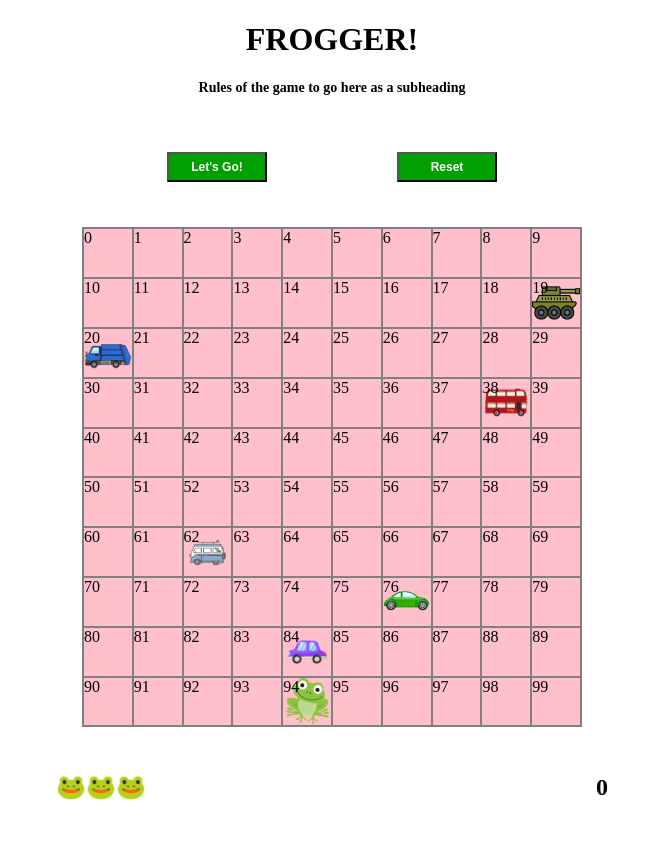
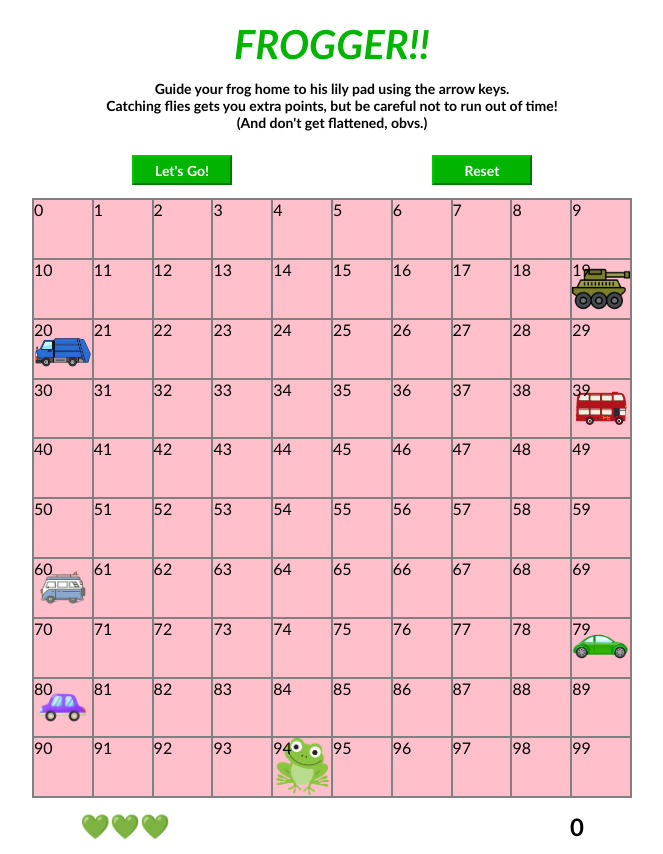
Before and after one commit to CatherineBrett/SEB-Project-1, a plain HTML site: page index.html in a window 1280 px wide. Shown: the whole page, without its empty margins (308-971 px from the left). Drawn offline with Linux system fonts and the light colour scheme.

Commit message:
Some minor changes to styling.

```diff
--- a/index.html
+++ b/index.html
@@ -8,8 +8,13 @@
     <script defer src="./scripts/app.js"></script>
   </head>
   <body>
-    <h1>FROGGER!</h1>
-    <h2>Rules of the game to go here as a subheading</h2>
+    <h1>FROGGER!!</h1>
+    <h2>
+      Guide your frog home to his lily pad using the arrow keys. <br />
+      Catching flies gets you extra points, but be careful not to run out of
+      time! <br />
+      (And don't get flattened, obvs.)
+    </h2>
     <div class="controls-wrapper">
       <button id="start">Let's Go!</button>
       <button id="reset">Reset</button>
@@ -19,7 +24,7 @@
     </div>
 
     <div class="controls-wrapper current-game-info">
-      <p id="lives-tracker">🐸🐸🐸</p>
+      <p id="lives-tracker">💚💚💚</p>
       <p id="scoreboard">0</p>
     </div>
   </body>
--- a/scripts/app.js
+++ b/scripts/app.js
@@ -17,7 +17,7 @@ let obstacle4Timer = null;
 let obstacle5Timer = null;
 let obstacle6Timer = null;
 const startButton = document.getElementById("start");
-let obstacleSpeed = 1000;
+let obstacleSpeed = 500;
 let lives = 3;
 const livesTracker = document.getElementById("lives-tracker");
 let score = 0;
@@ -69,7 +69,7 @@ function detectOb1Collision() {
     score -= 10;
     scoreBoard.textContent = score;
     lives--;
-    livesTracker.innerText = lives ? "🐸".repeat(lives) : "😭";
+    livesTracker.innerText = lives ? "💚".repeat(lives) : "😭";
   }
 }
 
@@ -80,7 +80,7 @@ function detectOb2Collision() {
     score -= 10;
     scoreBoard.textContent = score;
     lives--;
-    livesTracker.innerText = lives ? "🐸".repeat(lives) : "😭";
+    livesTracker.innerText = lives ? "💚".repeat(lives) : "😭 (R.I.P.)";
   }
 }
 
@@ -91,7 +91,7 @@ function detectOb3Collision() {
     score -= 10;
     scoreBoard.textContent = score;
     lives--;
-    livesTracker.innerText = lives ? "🐸".repeat(lives) : "😭";
+    livesTracker.innerText = lives ? "💚".repeat(lives) : "😭 (R.I.P.)";
   }
 }
 
@@ -102,7 +102,7 @@ function detectOb4Collision() {
     score -= 10;
     scoreBoard.textContent = score;
     lives--;
-    livesTracker.innerText = lives ? "🐸".repeat(lives) : "😭";
+    livesTracker.innerText = lives ? "💚".repeat(lives) : "😭 (R.I.P.)";
   }
 }
 
@@ -113,7 +113,7 @@ function detectOb5Collision() {
     score -= 10;
     scoreBoard.textContent = score;
     lives--;
-    livesTracker.innerText = lives ? "🐸".repeat(lives) : "😭";
+    livesTracker.innerText = lives ? "💚".repeat(lives) : "😭";
   }
 }
 function detectOb6Collision() {
@@ -123,7 +123,7 @@ function detectOb6Collision() {
     score -= 10;
     scoreBoard.textContent = score;
     lives--;
-    livesTracker.innerText = lives ? "🐸".repeat(lives) : "😭";
+    livesTracker.innerText = lives ? "💚".repeat(lives) : "😭";
   }
 }
 
--- a/styles/main.css
+++ b/styles/main.css
@@ -1,10 +1,19 @@
 * {
   box-sizing: border-box;
+  font-family: "Gill Sans", "Gill Sans MT", Calibri, "Trebuchet MS", sans-serif;
 }
 
 body {
   height: 100vh;
   margin: 0;
+}
+
+h1 {
+  font-size: 40px;
+  font-style: italic;
+  color: rgb(0, 180, 0);
+  font-weight: 900;
+  margin: 20px 0 10px;
 }
 
 h1,
@@ -17,20 +26,21 @@ h2 {
 }
 
 .controls-wrapper {
-  height: 15vh;
+  height: 7vh;
   display: flex;
   justify-content: center;
   align-items: center;
-  gap: 130px;
+  gap: 200px;
 }
 
 button {
   width: 100px;
   height: 30px;
   padding: 10px, 0;
-  font-size: 12px;
+  font-size: 14px;
   font-weight: 600;
-  background-color: rgb(0, 160, 0);
+  background-color: rgb(0, 180, 0);
+  border-color: rgb(0, 200, 0);
   color: rgb(255, 255, 255);
 }
 
@@ -44,8 +54,8 @@ button {
   flex-wrap: wrap;
   align-items: center;
   justify-content: center;
-  height: 500px;
-  width: 500px;
+  height: 600px;
+  width: 600px;
   border: 1px solid grey;
   background-color: pink;
 }
@@ -114,7 +124,7 @@ button {
 }
 
 .current-game-info {
-  gap: 450px;
+  gap: 400px;
   font-size: 24px;
-  font-weight: bold;
+  font-weight: 600;
 }
```
